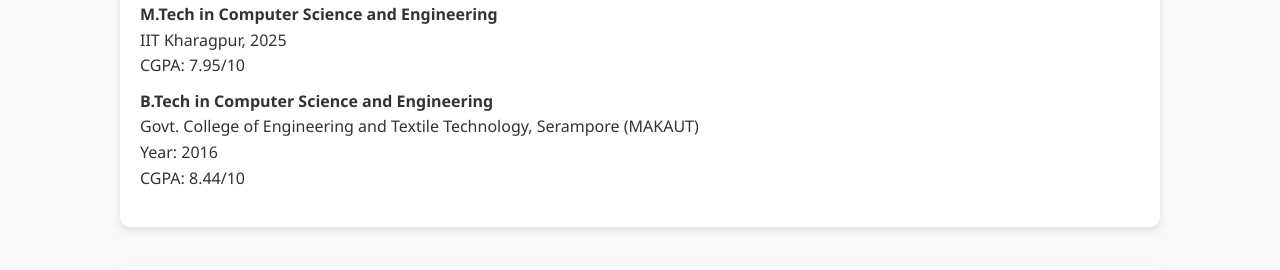
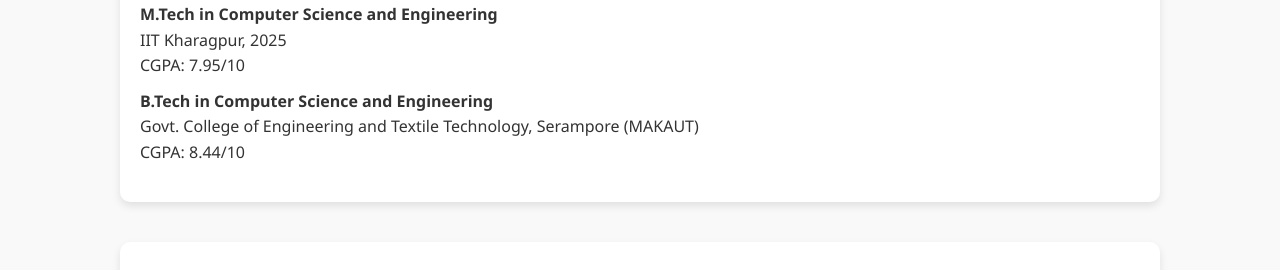
Before and after one commit to Avikg/avikg.github.io, a plain HTML site: page index.html in a window 1280 px wide. Shown: the part 407-677 px from the top of the page. Drawn offline with Linux system fonts and the light colour scheme.

Commit message:
Update index.html

```diff
--- a/index.html
+++ b/index.html
@@ -202,7 +202,6 @@
             <li>
                 <strong>B.Tech in Computer Science and Engineering</strong><br>
                 Govt. College of Engineering and Textile Technology, Serampore (MAKAUT)<br>
-                Year: 2016<br>
                 CGPA: 8.44/10
             </li>
         </ul>
```
